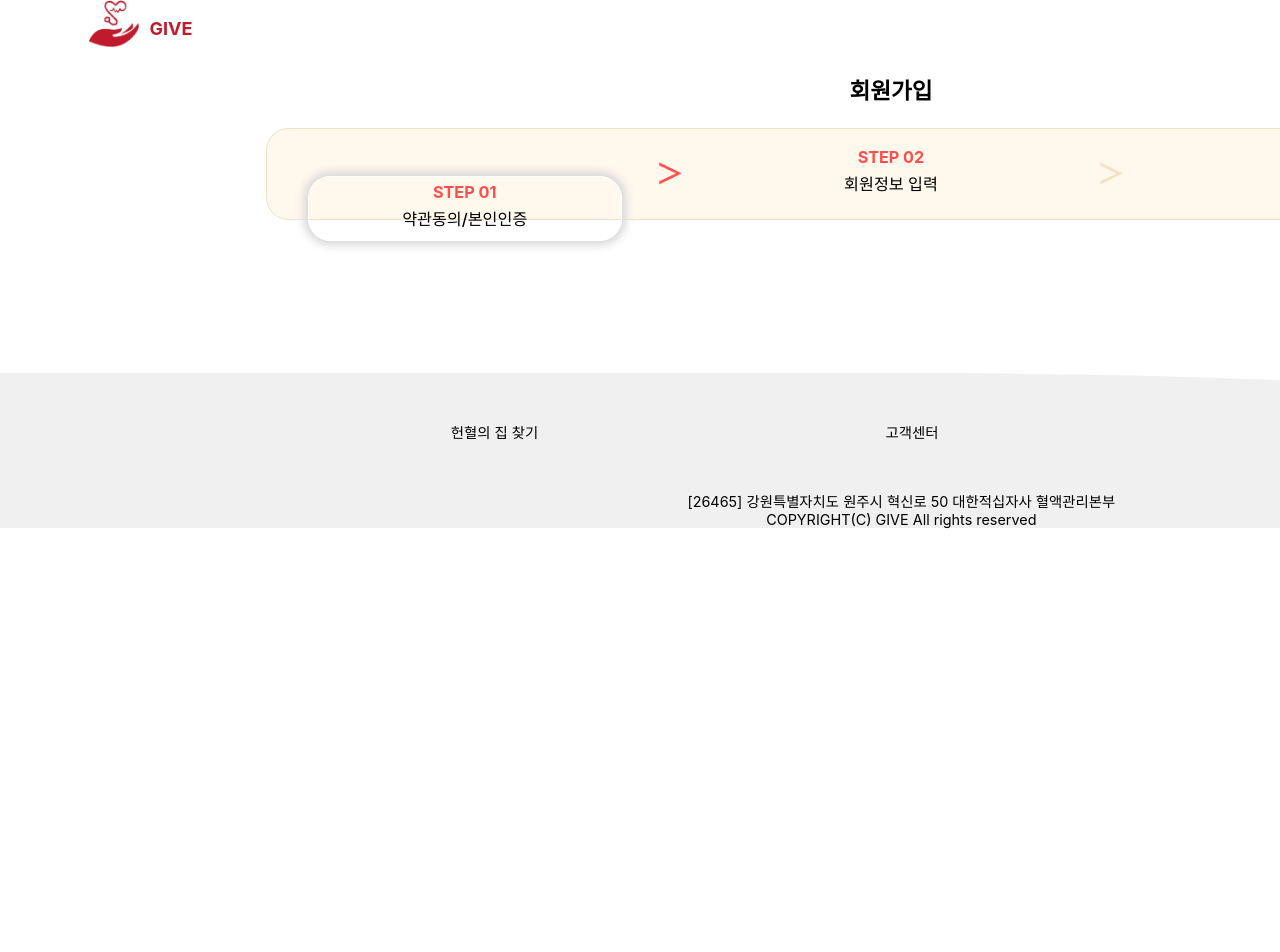
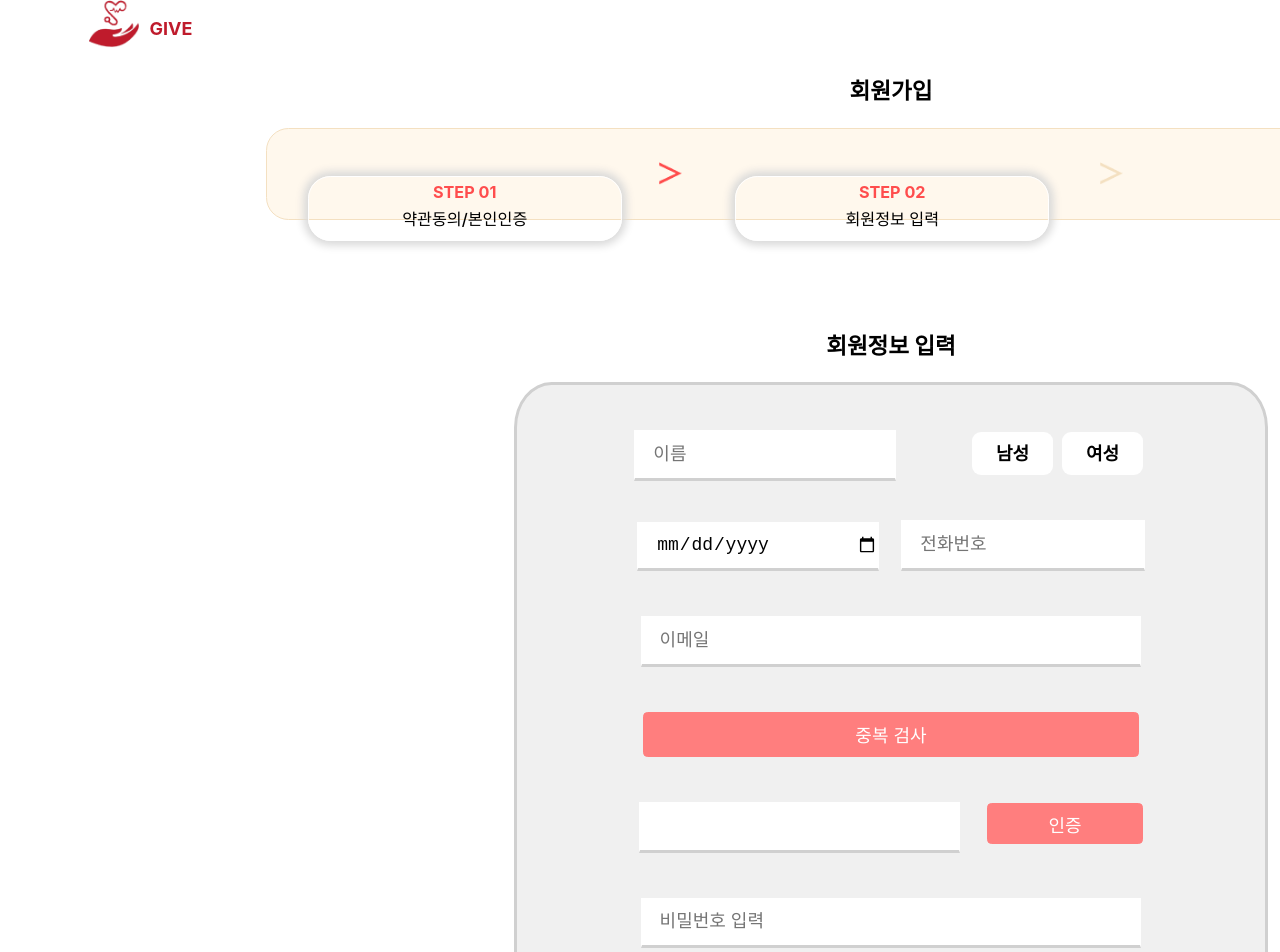
Before and after one commit to youj0912/frontend, a React (Create React App) app: page /register/form in a window 1280 px wide. Shown: the top 952 px of the page. Built offline with nearby package versions, Linux system fonts and the light colour scheme.

Commit message:
feat : [FE] Register Form 구현

```diff
--- a/src/component/Css/RegisterForm.module.css
+++ b/src/component/Css/RegisterForm.module.css
@@ -3,3 +3,103 @@
     align-items: center;
     font-weight: bold;
 }
+
+.mainForm{
+    width:60%;
+    height:100%;
+    display:flex;
+    justify-content: center;
+    align-items: center;
+    background-color:#F0F0F0;
+    border: 4px solid #D0D0D0;
+    border-radius: 5%;
+}
+
+.content > *, .select > *{
+    height: 50px;
+    font-size: 20px;
+}
+.content > input, .select > *:first-child{
+    padding-left: 20px;
+    border:1px solid white;
+    border-bottom: 4px solid #D0D0D0;
+}
+.select > input:first-child{
+    margin-right: 80px;
+}
+.content > input:nth-child(2){
+    margin-right: 25px;
+}
+.content > input:nth-child(6){
+    margin-right: 30px;
+    width: 50%;
+}
+.content{
+    width:80%;
+    height:100%;
+}
+.info{
+    margin-top: 120px;
+    font-size:25px;
+}
+
+.select input[type=radio]{ display:none; }
+
+.select input[type=radio]+label{
+    display:inline-block;
+    cursor:pointer;
+    height:48px;
+    width:90px;
+    margin: 0 5px;
+    background-color:white;
+    line-height: 48px;
+}
+.select input[type=radio]+label{
+    background-color:white;
+    border-radius: 10px;
+    color:black
+}
+.select input[type=radio]:checked+label{
+    background-color: #FF4D4D;
+    color:white;
+}
+.select input[type=text]{ width:40%; }
+.phoneNumber, .day{ width:37%; }
+
+.emails, .emailCheck{
+    width: 80%;
+}
+
+.emailCheck , .numberCheck{
+    background-color: #FF7E7E;
+    border:1px solid #FF7E7E;
+    border-radius: 5px;
+    color:white;
+}
+.emailCheck{
+    width:83%;
+}
+.numberCheck{
+    width:26%;
+    height:45px;
+}
+.content > input[type=password], .address{ width: 80%; }
+
+.content > *{
+    margin: 25px 0;
+}
+
+.content > *:first-child {
+    margin-top: 50px;
+}
+.content > *:last-child{
+    margin-bottom: 50px;
+}
+.content > button:last-child{
+    width:80%;
+    height:60px;
+    background-color:var(--background_color_register_request);
+    color:white;
+    border: 1px solid #FF4D4D;
+    font-size: 30px;
+}
--- a/src/component/Css/order2.module.css
+++ b/src/component/Css/order2.module.css
@@ -13,13 +13,16 @@
     width:25%;
     height:70%;
 }
-.step1{
+.step1, .step2{
     border: 1px solid white;
     box-shadow: 0px 0px 10px 5px #D9D9D9;
     border-radius: 25px;
     position: absolute;
     bottom:-25px;
     left:45px;
+}
+.step2{
+    left:520px;
 }
 .step1 > p, .step2 > p, .step3 > p{
     margin: 5px 0 0 0;
--- a/src/component/Register/mainRegister2.js
+++ b/src/component/Register/mainRegister2.js
@@ -5,7 +5,26 @@ export default function mainRegister(){
         <main className={Styles.main}>
             <p>회원가입</p>
             <Order2/>
-
+            <p className={Styles.info}>회원정보 입력</p>
+            <form className={Styles.mainForm}>
+                <div className={Styles.content}>
+                    <div className={Styles.select}>
+                        <input type={'text'} placeholder={'이름'}/>
+                        <input type={'radio'} id={'male'} name={'sex'}/><label for={'male'}>남성</label>
+                        <input type={'radio'} id={'female'} name={'sex'}/><label for={'female'}>여성</label>
+                    </div>
+                    <input className={Styles.day} type={'date'}/>
+                    <input className={Styles.phoneNumber} type={`tel`} placeholder={'전화번호'}/>
+                    <input className={Styles.emails} type={'email'} placeholder={'이메일'}/>
+                    <button className={Styles.emailCheck} type={`submit`}>중복 검사</button>
+                    <input type={'text'}/>
+                    <button className={Styles.numberCheck} type={'submit'}>인증</button>
+                    <input type={"password"} placeholder={'비밀번호 입력'}/>
+                    <input type={"password"} placeholder={'비밀번호 재확인'}/>
+                    <input className={Styles.address} type={"text"} placeholder={'주소'}/>
+                    <button type={"submit"}>회원가입</button>
+                </div>
+            </form>
         </main>
     )
 }
--- a/src/component/Register/order2.js
+++ b/src/component/Register/order2.js
@@ -16,6 +16,9 @@ export default function Order1(){
                 <p>STEP 02</p>
                 <p>회원정보 입력</p>
             </div>
+            <div className={styles.blocks}>
+
+            </div>
             <img src={startYet} alt="이미지없음"/>
             <div className={styles.step3}>
                 <p>STEP 02</p>
```
